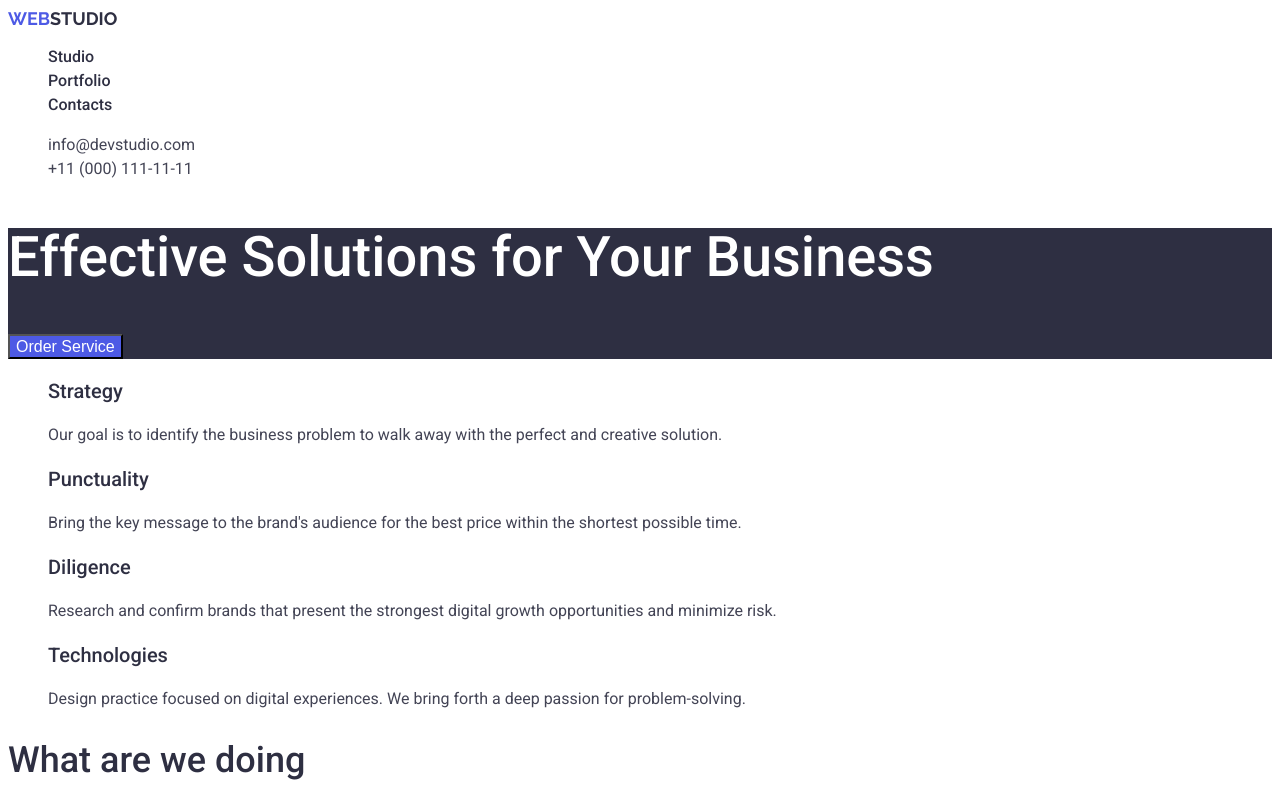
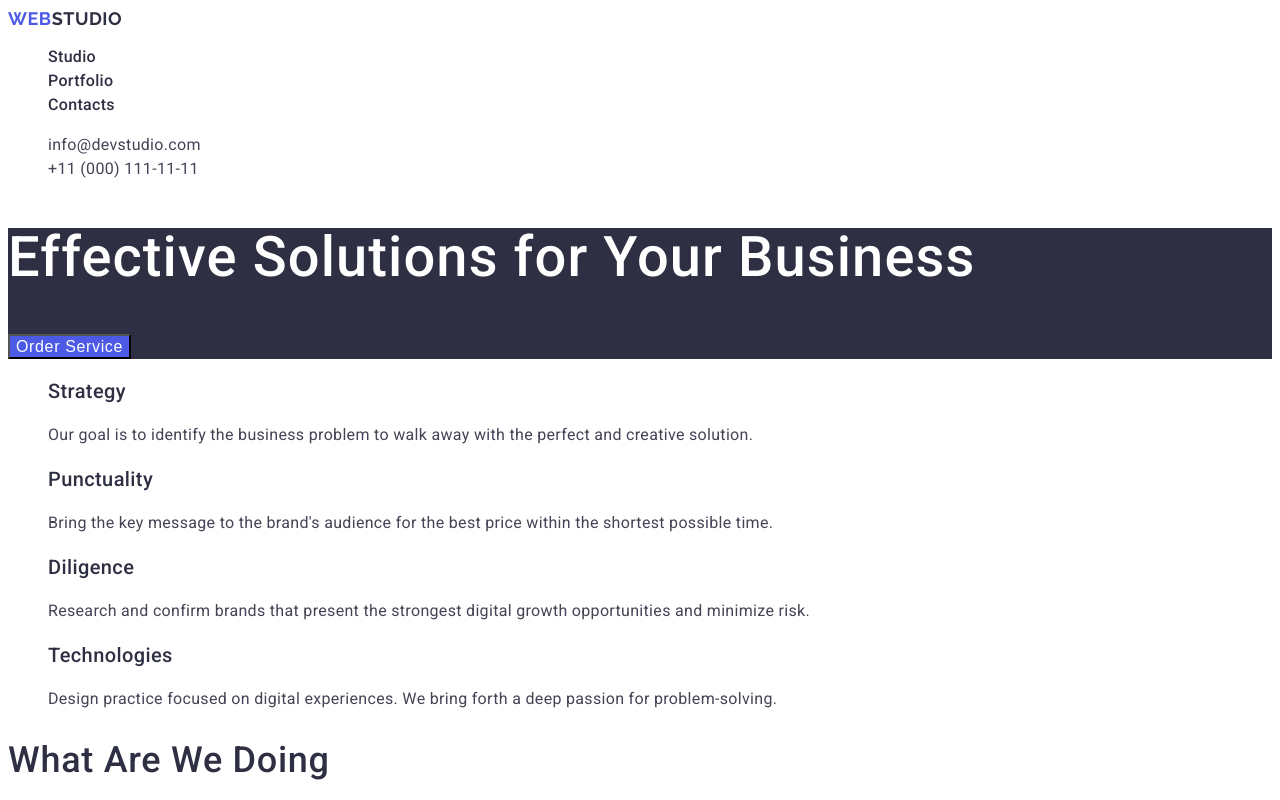
Before and after one commit to Oleksandr-Denysiuk/goit-markup-hw-02, a plain HTML site: page index.html in a window 1280 px wide. Shown: the top 800 px of the page. Drawn offline with Linux system fonts and the light colour scheme.

Commit message:
css fixing

```diff
--- a/css/styles.css
+++ b/css/styles.css
@@ -12,13 +12,14 @@ body {
 	font-family: "Roboto", sans-serif;
 	font-size: 16px;
 }
-/* styles */
+/* ================= components =================*/
 .pfolio-type,
 .auth-link,
 .features-text,
 .team-text {
 	font-weight: 400;
 	line-height: 1.5;
+	letter-spacing: 0.02em;
 	color: var(--primary-text-color);
 }
 .list {
@@ -28,7 +29,7 @@ body {
 .auth-link {
 	text-decoration: none;
 }
-/* logo */
+/* ================= logo =================*/
 
 .logo {
 	color: #4d5ae5;
@@ -39,6 +40,7 @@ body {
 	font-weight: 700;
 	font-size: 18px;
 	line-height: 1.17;
+	letter-spacing: 0.03em;
 }
 .logo-studio {
 	color: #2e2f42;
@@ -49,17 +51,14 @@ body {
 	font-weight: 700;
 	font-size: 18px;
 	line-height: 1.17;
+	letter-spacing: 0.03em;
 }
 
 .logo,
 .logo-studio {
 	text-decoration: none;
 }
-
-/* navigation */
-/* .nav-item {
-	display: none;
-} */
+/* ================= navigation =================*/
 
 .nav-link {
 	color: var(--title-color);
@@ -70,18 +69,19 @@ body {
 	font-weight: 500;
 	font-size: 16px;
 	line-height: 1.5;
+	letter-spacing: 0.02em;
 }
 .nav-link:hover,
 .nav-link:focus {
 	color: var(--accent-color);
 }
 
-/* authorization */
+/* ================= authorization =================*/
 .auth-link:hover,
 .auth-link:focus {
 	color: var(--accent-color);
 }
-/* hero */
+/* ================= hero =================*/
 
 .hero {
 	background-color: var(--title-color);
@@ -92,6 +92,7 @@ body {
 	font-weight: 500;
 	font-size: 56px;
 	line-height: 1.07;
+	letter-spacing: 0.02em;
 }
 .hero-button {
 	background-color: var(--accent-color);
@@ -101,9 +102,10 @@ body {
 	font-weight: 500;
 	font-size: 16px;
 	line-height: 1.19;
+	letter-spacing: 0.04em;
 }
 
-/* features */
+/* ================= features =================*/
 
 .features-title {
 	display: none;
@@ -115,10 +117,9 @@ body {
 	font-weight: 500;
 	font-size: 20px;
 	line-height: 1.2;
+	letter-spacing: 0.02em;
 }
-
-/* what we are doing */
-/* our team */
+/* ================= what we are doing ,our team =================*/
 
 .work-title,
 .team-title {
@@ -127,9 +128,11 @@ body {
 	font-weight: 500;
 	font-size: 36px;
 	line-height: 1.11;
+	letter-spacing: 0.02em;
+	text-transform: capitalize;
 }
 
-/* footer */
+/* ================= footer =================*/
 
 .footer {
 	background-color: var(--title-color);
@@ -139,14 +142,14 @@ body {
 	font-weight: 400;
 	font-size: 16px;
 	line-height: 1.5;
+	letter-spacing: 0.02em;
 }
 .logo-footer {
 	color: #f4f4fd;
 }
 
-/* portfolio */
-
-.filter-button {
+/* ================= portfolio =================*/
+* */ .filter-button {
 	background-color: #f4f4fd;
 	color: var(--accent-color);
 	cursor: pointer;
@@ -154,6 +157,7 @@ body {
 	font-weight: 500;
 	font-size: 16px;
 	line-height: 1.5;
+	letter-spacing: 0.04em;
 }
 .filter-button:hover,
 .filter-button:focus {
@@ -170,4 +174,5 @@ body {
 	font-weight: 500;
 	font-size: 20px;
 	line-height: 1.2;
+	letter-spacing: 0.02em;
 }
```
